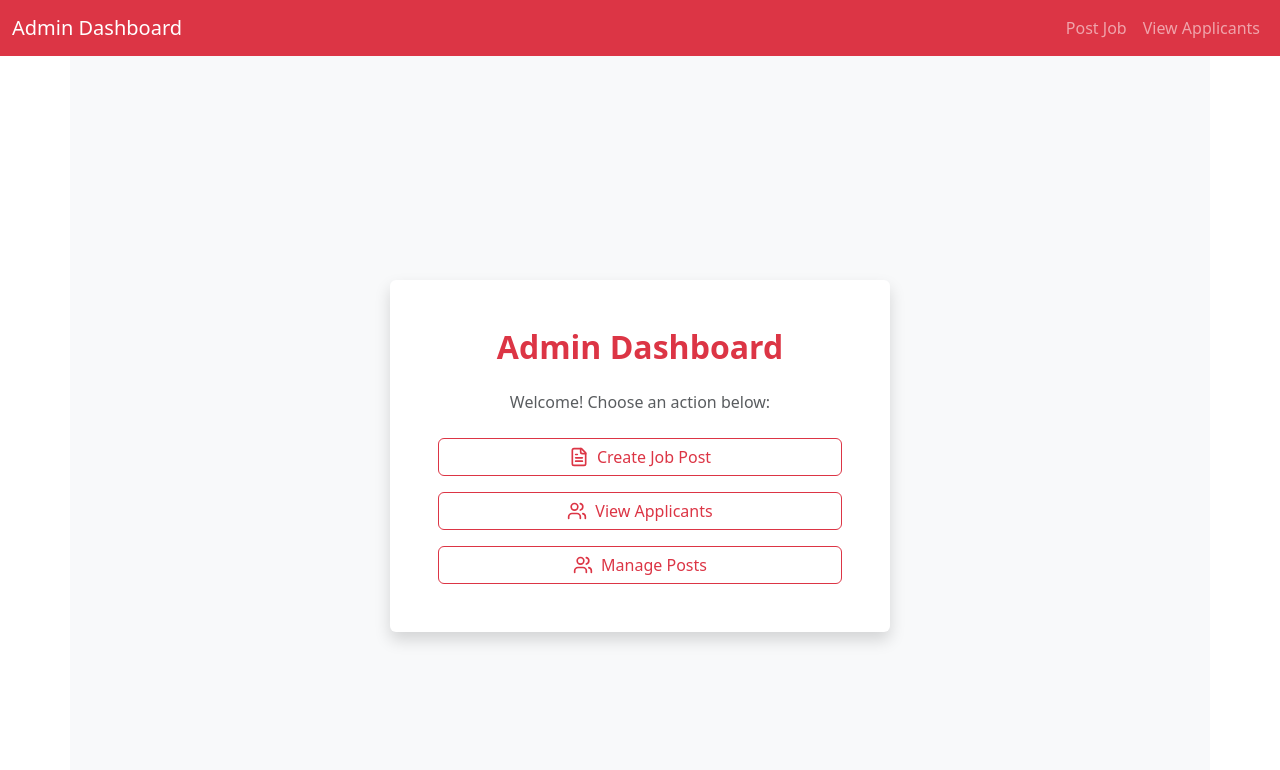
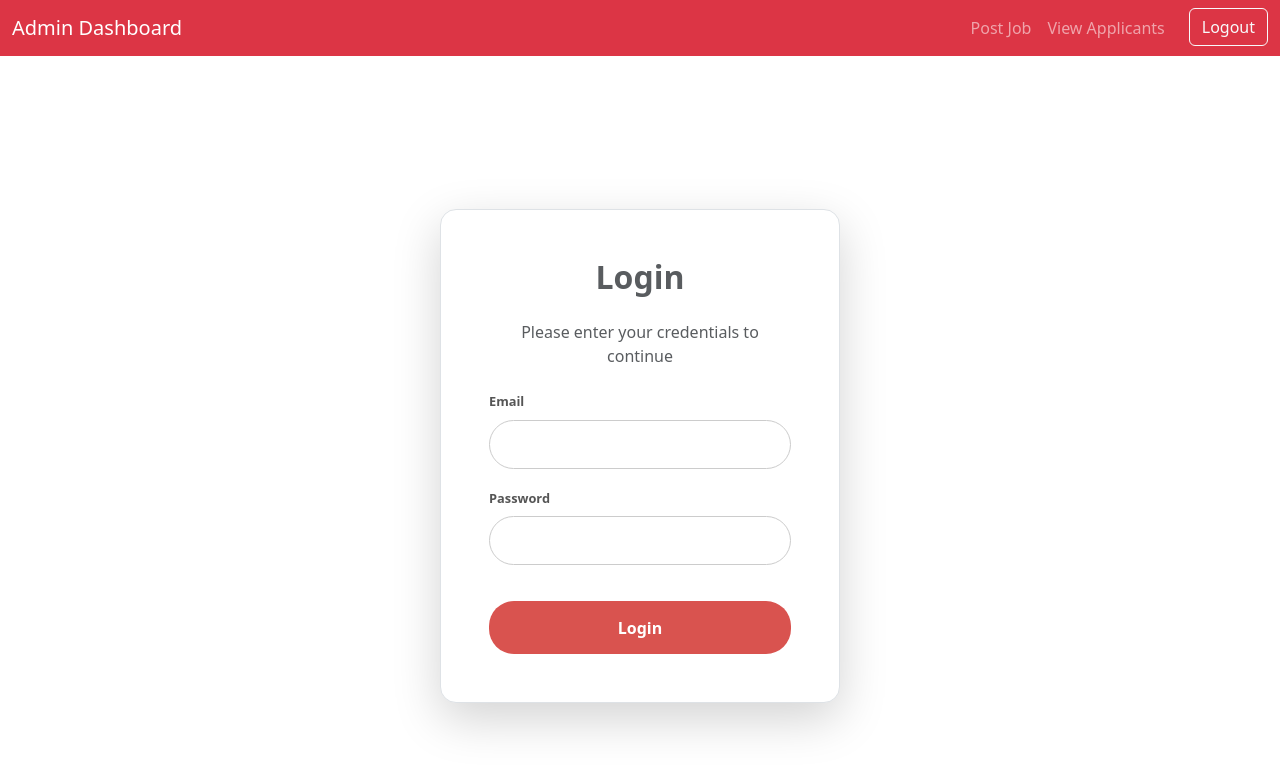
Before and after one commit to C-ThamiJunior/Application-Admin, a React (Vite) app: page / in a window 1280 px wide. Shown: the top 770 px of the page. Built offline with nearby package versions, Linux system fonts and the light colour scheme.

Commit message:
login and security update

```diff
--- a/src/App.jsx
+++ b/src/App.jsx
@@ -1,35 +1,84 @@
-import React from 'react';
-import { BrowserRouter as Router, Routes, Route, Link } from 'react-router-dom';
+import React, { useState } from 'react';
+import { BrowserRouter as Router, Routes, Route, Link, useNavigate } from 'react-router-dom';
 import JobPostForm from './components/JobPostForm';
 import AdminLandingPage from './components/AdminLandingPage';
 import ApplicantsTable from './components/ApplicantsTable';
 import ManagePostsPage from './components/ManagePostsPage';
+import LoginPage from './components/LoginPage';
+import RegistrationPage from './components/RegistrationPage';
+import RequireAuth from './components/RequireAuth';
+import Navbar from './components/Navbar';
 import 'bootstrap/dist/css/bootstrap.min.css';
+import axios from 'axios';
 
 function App() {
+  const [loading, setLoading] = useState(false);
+  const [error, setError] = useState(null);
+
+  const handleLogin = async (email, password) => {
+    setLoading(true);
+    setError(null);
+    try {
+      const response = await axios.post('http://localhost:8081/api/auth/login', {
+        email,
+        password,
+      });
+
+      const { user } = response.data;
+
+      localStorage.setItem('token', user.token); // optional
+      localStorage.setItem('role', user.role);   // optional
+
+      setLoading(false);
+      return true;
+    } catch (err) {
+      setError(err.response?.data?.message || "Login failed.");
+      setLoading(false);
+      return false;
+    }
+  };
+
   return (
     <Router>
-      <nav className="navbar navbar-expand-lg navbar-dark bg-danger">
-        <div className="container-fluid">
-          <Link className="navbar-brand" to="/">Admin Dashboard</Link>
-          <div className="collapse navbar-collapse">
-            <ul className="navbar-nav ms-auto">
-              <li className="nav-item">
-                <Link className="nav-link" to="/jobPostForm">Post Job</Link>
-              </li>
-              <li className="nav-item">
-                <Link className="nav-link" to="/applicants">View Applicants</Link>
-              </li>
-            </ul>
-          </div>
-        </div>
-      </nav>
+      <Navbar />
 
       <Routes>
-      <Route path="/" element={<AdminLandingPage />} />
-      <Route path="/jobPostForm" element={<JobPostForm />} />
-      <Route path="/applicants" element={<ApplicantsTable />} />
-      <Route path="/managePostsPage" element={<ManagePostsPage />} />
+        <Route path="/" element={<LoginPage handleLogin={handleLogin} loading={loading} error={error} />} />
+        <Route path="/register" element={<RegistrationPage />} />
+
+        {/* 🔒 Protected Routes */}
+        <Route
+          path="/adminLandingPage"
+          element={
+            <RequireAuth>
+              <AdminLandingPage />
+            </RequireAuth>
+          }
+        />
+        <Route
+          path="/jobPostForm"
+          element={
+            <RequireAuth>
+              <JobPostForm />
+            </RequireAuth>
+          }
+        />
+        <Route
+          path="/applicants"
+          element={
+            <RequireAuth>
+              <ApplicantsTable />
+            </RequireAuth>
+          }
+        />
+        <Route
+          path="/managePostsPage"
+          element={
+            <RequireAuth>
+              <ManagePostsPage />
+            </RequireAuth>
+          }
+        />
       </Routes>
     </Router>
   );
--- a/src/components/ApplicantsTable.jsx
+++ b/src/components/ApplicantsTable.jsx
@@ -15,18 +15,30 @@ const ApplicantsTable = () => {
   const [error, setError] = useState(null);
 
   useEffect(() => {
-    fetch('http://localhost:8081/api/post/all-applications')
-      .then(res => {
+    const fetchApplicants = async () => {
+      const token = localStorage.getItem('token'); // ✅ get token from storage
+
+      try {
+        const res = await fetch('http://localhost:8081/api/post/all-applications', {
+          headers: {
+            'Authorization': `Bearer ${token}` // ✅ send token to backend
+          }
+        });
+
         if (!res.ok) throw new Error(`HTTP error ${res.status}`);
-        return res.json();
-      })
-      .then(setApplicants)
-      .catch(err => {
+        const data = await res.json();
+        setApplicants(data);
+      } catch (err) {
         console.error("Error fetching applicants:", err);
         setError("Could not load applicants.");
-      })
-      .finally(() => setLoading(false));
+      } finally {
+        setLoading(false);
+      }
+    };
+
+    fetchApplicants();
   }, []);
+
 
   const handleFilterChange = (e) => {
     const { id, value } = e.target;
--- a/src/components/LoginPage.jsx
+++ b/src/components/LoginPage.jsx
@@ -1,18 +1,20 @@
-import React from "react";
-import { useState } from "react";
+import React, { useState } from "react";
+import { useNavigate } from "react-router-dom";
 import './RegistrationForm.css';
+import axios from 'axios';
 
-const LoginPage = ({ setCurrentPage, handleLogin, loading, error }) => {
-  const [username, setUsername] = useState('');
+const LoginPage = ({ handleLogin, loading, error }) => {
+  const [email, setEmail] = useState('');
   const [password, setPassword] = useState('');
+  const navigate = useNavigate();
 
-  const handleSubmit = (e) => {
+  const handleSubmit = async (e) => {
     e.preventDefault();
-    handleLogin(username, password);
+    const success = await handleLogin(email, password); // ✅ passed in from App
+    if (success) {
+      navigate('/adminLandingPage'); // ✅ redirect after login
+    }
   };
-  const handleRegisterClick = () => {
-    navigate('register');
-  }
 
   return (
     <div className="d-flex flex-column justify-content-center align-items-center min-vh-100 py-5 px-3">
@@ -21,12 +23,13 @@ const LoginPage = ({ setCurrentPage, handleLogin, loading, error }) => {
         <p className="text-center text-muted mb-4">Please enter your credentials to continue</p>
         <form onSubmit={handleSubmit} className="needs-validation" noValidate>
           <div className="form-group">
-            <label htmlFor="username" className="form-label">Username</label>
+            <label htmlFor="email" className="form-label">Email</label>
             <input
-              type="text"
-              id="username"
-              value={username}
-              onChange={(e) => setUsername(e.target.value)}
+              type="email"
+              id="email"
+              className="form-control"
+              value={email}
+              onChange={(e) => setEmail(e.target.value)}
               required
             />
           </div>
@@ -35,6 +38,7 @@ const LoginPage = ({ setCurrentPage, handleLogin, loading, error }) => {
             <input
               type="password"
               id="password"
+              className="form-control"
               value={password}
               onChange={(e) => setPassword(e.target.value)}
               required
@@ -43,20 +47,15 @@ const LoginPage = ({ setCurrentPage, handleLogin, loading, error }) => {
           {error && <p className="text-danger text-center small mt-2">{error}</p>}
           <button
             type="submit"
-            className="register-btn"
+            className="register-btn btn btn-danger mt-3 w-100"
             disabled={loading}
           >
             {loading ? 'Logging in...' : 'Login'}
           </button>
         </form>
-        <div className="text-center mt-4">
-          <p className="text-muted small">
-            Don't have an account?
-            <button className="btn btn-link text-danger p-0 ms-1" onClick={handleRegisterClick}>Register</button>
-          </p>
-        </div>
       </div>
     </div>
   );
-}
+};
+
 export default LoginPage;
--- /dev/null
+++ b/src/components/Navbar.jsx
@@ -0,0 +1,34 @@
+import React from 'react';
+import { Link, useNavigate } from 'react-router-dom';
+
+const Navbar = () => {
+  const navigate = useNavigate();
+
+  const handleLogout = () => {
+    localStorage.clear();
+    navigate('/');
+  };
+
+  return (
+    <nav className="navbar navbar-expand-lg navbar-dark bg-danger">
+      <div className="container-fluid">
+        <Link className="navbar-brand" to="/adminLandingPage">Admin Dashboard</Link>
+        <div className="collapse navbar-collapse">
+          <ul className="navbar-nav ms-auto">
+            <li className="nav-item">
+              <Link className="nav-link" to="/jobPostForm">Post Job</Link>
+            </li>
+            <li className="nav-item">
+              <Link className="nav-link" to="/applicants">View Applicants</Link>
+            </li>
+            <li className="nav-item">
+              <button onClick={handleLogout} className="btn btn-outline-light ms-3">Logout</button>
+            </li>
+          </ul>
+        </div>
+      </div>
+    </nav>
+  );
+};
+
+export default Navbar;
--- a/src/components/RegistrationPage.jsx
+++ b/src/components/RegistrationPage.jsx
@@ -1,9 +1,12 @@
 import React, { useState } from 'react';
 import './RegistrationForm.css';
+import { useNavigate } from 'react-router-dom';
+import axios from 'axios';
 
 const RegistrationPage = () => {
+  const navigate = useNavigate();
   const [formData, setFormData] = useState({
-    firstName: '',
+    firstname: '',
     surname: '',
     email: '',
     contactNumber: '',
@@ -18,17 +21,35 @@ const RegistrationPage = () => {
       [name]: value,
     }));
   };
+  const handleLoginClick = () => {
+    navigate('/'); // Navigate to the login page
+  };
 
-  const handleSubmit = (e) => {
+  const handleSubmit = async (e) => {
     e.preventDefault();
     if (formData.password !== formData.confirmPassword) {
       alert("Passwords do not match!");
       return;
     }
-    console.log('Form data submitted:', formData);
-    alert('Registration successful!');
-    // Here you would typically send the data to a server
+
+    try {
+      const response = await axios.post('http://localhost:8081/api/auth/register', {
+        firstname: formData.firstname,  // Assuming backend uses `username`
+        email: formData.email,
+        password: formData.password,
+        surname: formData.surname, // Assuming backend uses `surname`
+        contactNumber: formData.contactNumber, // Assuming backend uses `contactNumber`
+        role: "ADMIN" // or let backend default to STUDENT if role is optional
+      });
+
+      alert('Registration successful!');
+      navigate('/'); // ✅ Go to login page
+    } catch (error) {
+      console.error('Registration failed:', error);
+      alert(error.response?.data?.message || "Something went wrong!");
+    }
   };
+
 
   return (
     <div className="form-container">
@@ -38,9 +59,9 @@ const RegistrationPage = () => {
           <label htmlFor="firstName">FIRST NAME</label>
           <input
             type="text"
-            id="firstName"
-            name="firstName"
-            value={formData.firstName}
+            id="firstname"
+            name="firstname"
+            value={formData.firstname}
             onChange={handleChange}
             required
           />
@@ -107,7 +128,7 @@ const RegistrationPage = () => {
        <div className="text-center mt-4">
           <p className="text-muted small">
             Already have an account?
-            <button className="btn btn-link p-0 ms-1" onClick={() => setCurrentPage('login')}>Login</button>
+              <button className="btn btn-link text-danger p-0 ms-1" onClick={handleLoginClick}>Login</button>
           </p>
         </div>
     </div>
--- /dev/null
+++ b/src/components/RequireAuth.jsx
@@ -0,0 +1,10 @@
+import React from 'react';
+import { Navigate } from 'react-router-dom';
+
+const RequireAuth = ({ children }) => {
+  const token = localStorage.getItem('token');
+
+  return token ? children : <Navigate to="/" replace />;
+};
+
+export default RequireAuth;
```
Also changed, not shown: src/components/ManagePostsPage.jsx (+17 -3 lines).
